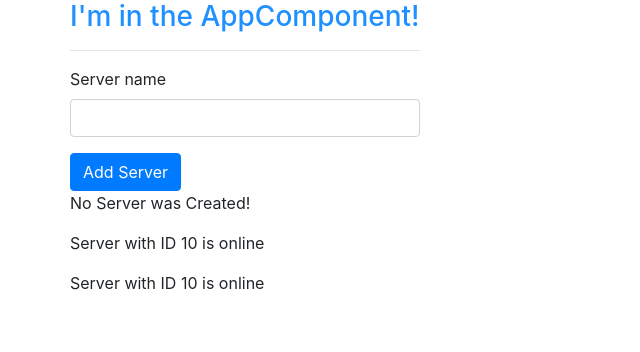
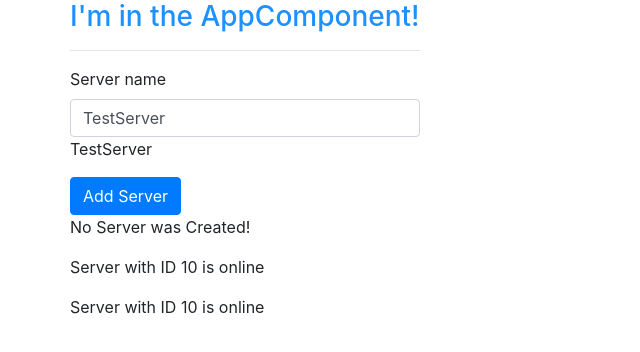
Before and after one commit to plotop/Complete-Angular, an Angular app: page / in a window 1280 px wide. Shown: the top 352 px of the page, without its empty margins (0-640 px from the left). Built offline with nearby package versions, Linux system fonts and the light colour scheme.

Commit message:
teo-way binding

```diff
--- a/src/app/servers/servers.component.html
+++ b/src/app/servers/servers.component.html
@@ -1,8 +1,12 @@
 <label>Server name</label>
-<input
+<!-- <input
     type="text"
     class="form-control"
-    (input)="onUpdateServerName($event)">
+    (input)="onUpdateServerName($event)"> -->
+    <input
+    type="text"
+    class="form-control"
+    [(ngModel)] = "serverName">
     <p>{{serverName}}</p>
 <button
     class="btn btn-primary"
--- a/src/app/servers/servers.component.ts
+++ b/src/app/servers/servers.component.ts
@@ -13,7 +13,7 @@
 export class ServersComponent implements OnInit {
  allowNewServer = false;
  serverCreationStatus = 'No Server was Created!';
- serverName = '';
+ serverName = 'TestServer';
   constructor() {
     setTimeout(() => {
       this.allowNewServer = true;
```
